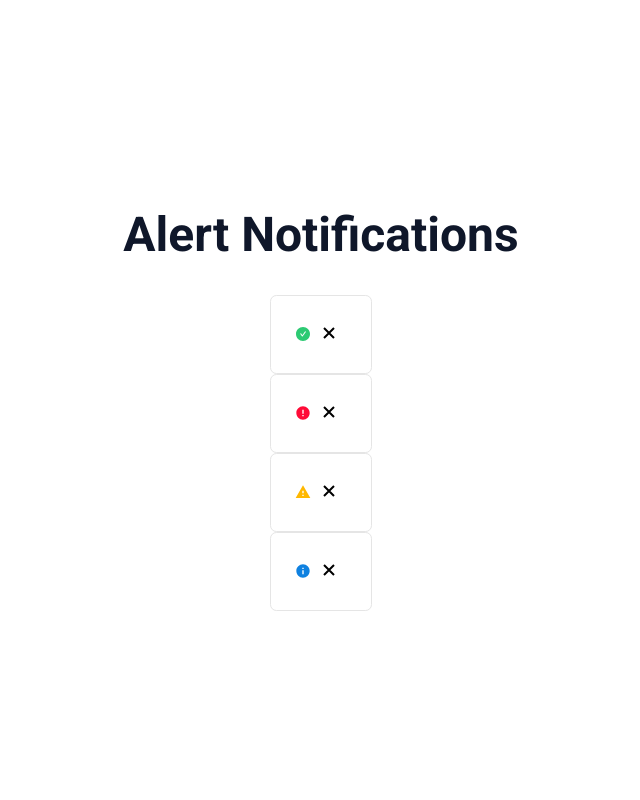
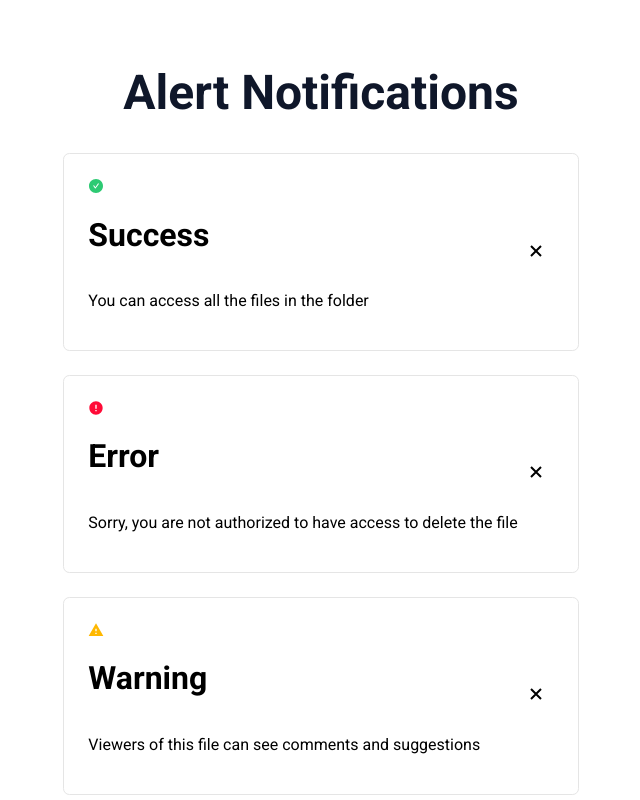
Before and after one commit to CLL-NxtWave-Submissions/alert-notifications, a React (Create React App) app: page / in a window 1280 px wide. Shown: the top 800 px of the page, without its empty margins (319-959 px from the left). Built offline with nearby package versions, Linux system fonts and the light colour scheme; a web font is replaced by a local one.

Commit message:
Updated CSS styling of JSX elements in Notification component and added code in AlertNotifications component to store all notifications data in an array of objects and passed it on as children prop to child instances of Notification component.

```diff
--- a/src/components/AlertNotifications/index.js
+++ b/src/components/AlertNotifications/index.js
@@ -6,28 +6,54 @@ import Notification from '../Notification'
 
 import './index.css'
 
-const notificationsData = [
-  <>
-    <AiFillCheckCircle className="success-notification" />
-  </>,
-  <>
-    <RiErrorWarningFill className="error-notification" />
-  </>,
-  <>
-    <MdWarning className="warning-notification" />
-  </>,
-  <>
-    <MdInfo className="info-notification" />
-  </>,
+const notificationData = [
+  {
+    icon: <AiFillCheckCircle className="success-notification" />,
+    heading: <h1 className="notification-header">Success</h1>,
+    description: (
+      <p className="notification-description">
+        You can access all the files in the folder
+      </p>
+    ),
+  },
+  {
+    icon: <RiErrorWarningFill className="error-notification" />,
+    heading: <h1 className="notification-header">Error</h1>,
+    description: (
+      <p className="notification-description">
+        Sorry, you are not authorized to have access to delete the file
+      </p>
+    ),
+  },
+  {
+    icon: <MdWarning className="warning-notification" />,
+    heading: <h1 className="notification-header">Warning</h1>,
+    description: (
+      <p className="notification-description">
+        Viewers of this file can see comments and suggestions
+      </p>
+    ),
+  },
+  {
+    icon: <MdInfo className="info-notification" />,
+    heading: <h1 className="notification-header">Info</h1>,
+    description: (
+      <p className="notification-description">
+        Anyone on the internet can view these files
+      </p>
+    ),
+  },
 ]
 
 const AlertNotifications = () => (
   <div className="alert-notifications-container">
     <h1 className="alert-notifications-header">Alert Notifications</h1>
     <ul className="alert-notifications-list">
-      {notificationsData.map(notificationsDataItem => (
+      {notificationData.map(notificationDataItem => (
         <Notification key={Math.floor(Math.random() * 1000)}>
-          {notificationsDataItem}
+          {notificationDataItem.icon}
+          {notificationDataItem.heading}
+          {notificationDataItem.description}
         </Notification>
       ))}
     </ul>
--- a/src/components/Notification/index.css
+++ b/src/components/Notification/index.css
@@ -5,12 +5,18 @@
   padding: 1.5rem;
   border: 0.1rem solid #e5e5e5;
   border-radius: 0.4rem;
+  margin-bottom: 1.5rem;
 }
 
 .notification-content-container {
   display: flex;
   flex-direction: column;
   justify-content: center;
+}
+
+.notification-icon {
+  height: 2.5rem;
+  width: 2.5rem;
 }
 
 .notification-close-button {
```
